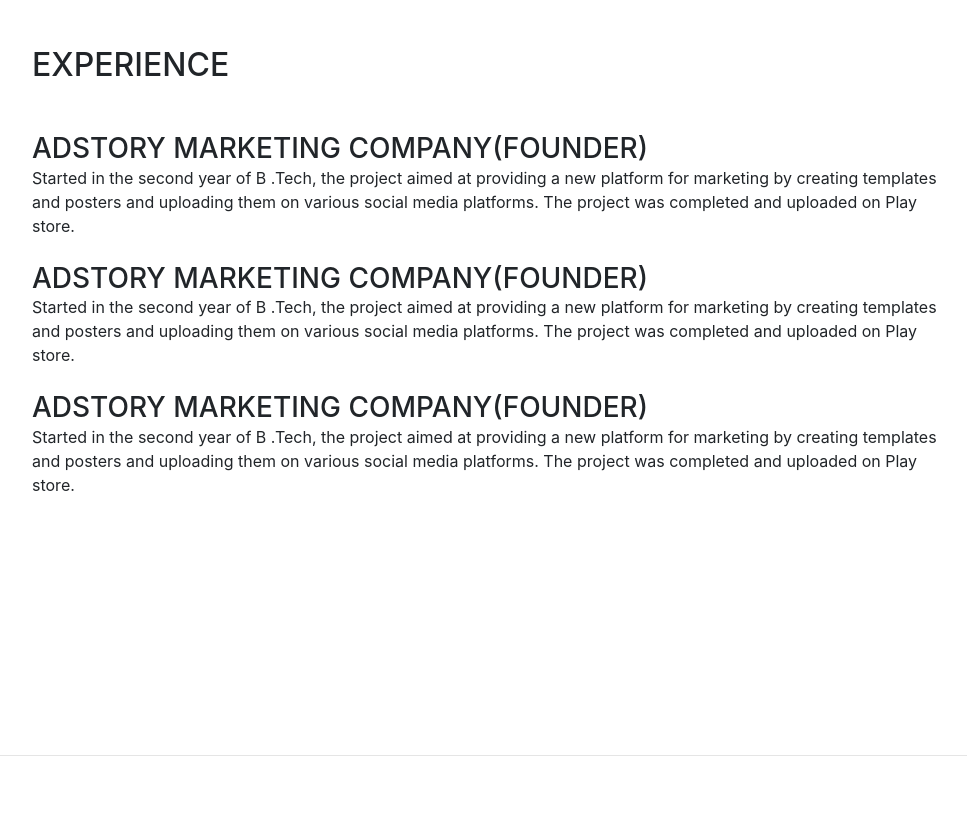
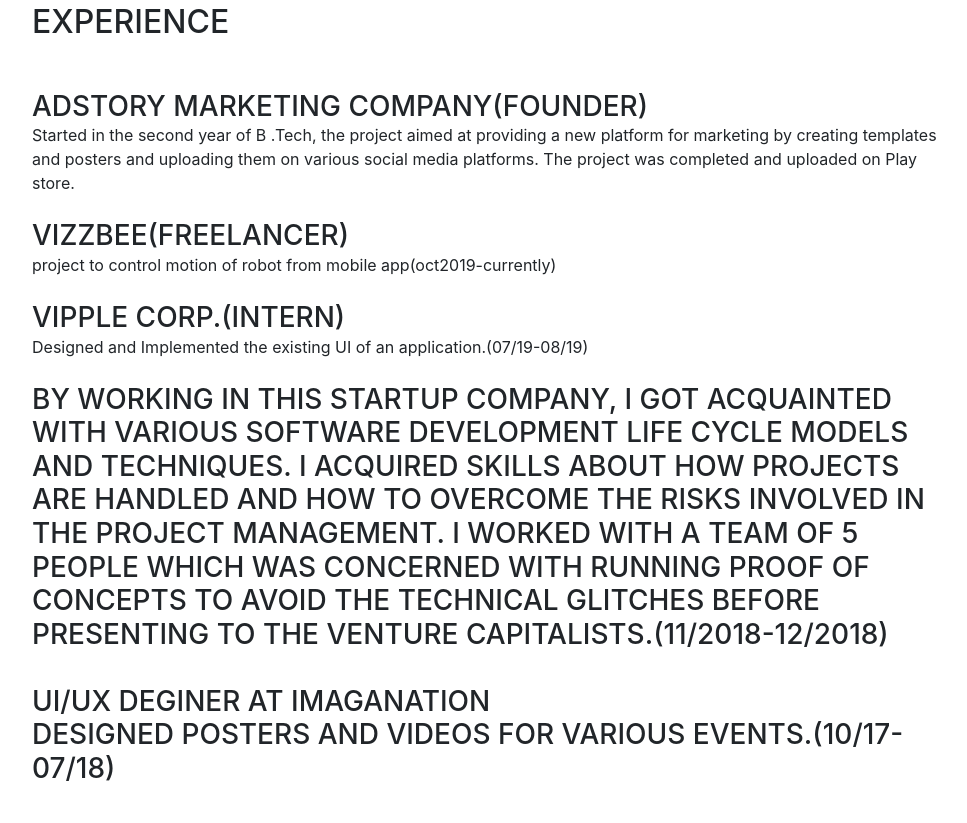
Before and after one commit to abhigupta19/Resume_portfolio, a website with bundled scripts: page index.html in a window 1280 px wide. Shown: the part 3979-4802 px from the top of the page, without its empty margins (288-1255 px from the left). Before the commit the page ends 4735 px from the top, so only its background shows below. Built offline with nearby package versions, Linux system fonts and the light colour scheme; files whose address does not match are found by name; a web font is replaced by a local one.

Commit message:
Update index.html

```diff
--- a/index.html
+++ b/index.html
@@ -321,20 +321,23 @@
 				</br>
 			  <div class="resume-item d-flex flex-column flex-md-row mb-5">
             <div class="resume-content mr-auto">
-            <h3 class="mb-0">Adstory marketing company(Founder)</h3>
-              <div> Started in the second year of B .Tech, the project aimed at providing
-				a new platform for marketing by creating templates and posters
-				and uploading them on various social media platforms. The project
-				was completed and uploaded on Play store.
- 				</div>
+            <h3 class="mb-0">vizzbee(Freelancer)</h3>
+              <div> project to control motion of robot from mobile app(oct2019-currently)	</div>
 				</br>
 				   <div class="resume-item d-flex flex-column flex-md-row mb-5">
             <div class="resume-content mr-auto">
-            <h3 class="mb-0">Adstory marketing company(Founder)</h3>
-              <div> Started in the second year of B .Tech, the project aimed at providing
-				a new platform for marketing by creating templates and posters
-				and uploading them on various social media platforms. The project
-				was completed and uploaded on Play store.
+            <h3 class="mb-0">Vipple corp.(intern)</h3>
+              <div> Designed and Implemented the existing UI of an application.(07/19-08/19)
+ 				</div>
+				</br>
+					   <div class="resume-content mr-auto">
+            <h3 class="mb-0"Grasp edu(intern)</h3>
+              <div> By working in this startup company, I got acquainted with various software development life cycle models and techniques. I acquired skills about how projects are handled and how to overcome the risks involved in the project management. I worked with a team of 5 people which was concerned with running proof of concepts to avoid the technical glitches before presenting to the venture capitalists.(11/2018-12/2018)
+ 				</div>
+				</br>
+					   <div class="resume-content mr-auto">
+            <h3 class="mb-0">Ui/ux deginer at imaganation</h3>
+              <div> Designed posters and videos for various events.(10/17-07/18)
  				</div>
 				</br>
 
```
